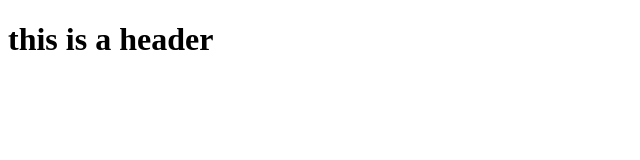
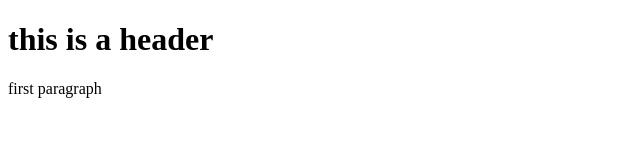
Before and after one commit to 9515281648/git-test, a plain HTML site: page templates/test.html in a window 1280 px wide. Shown: the whole page, without its empty margins (0-640 px from the left). Drawn offline with Linux system fonts and the light colour scheme.

Commit message:
my thrid commit

```diff
--- a/templates/test.html
+++ b/templates/test.html
@@ -5,6 +5,7 @@
 
 <body>
     <h1>this is a header </h1>
+    <p> first paragraph </p>
 </body>
 
 </html>
```
Also changed, not shown: index.html (+1 -0 lines).
